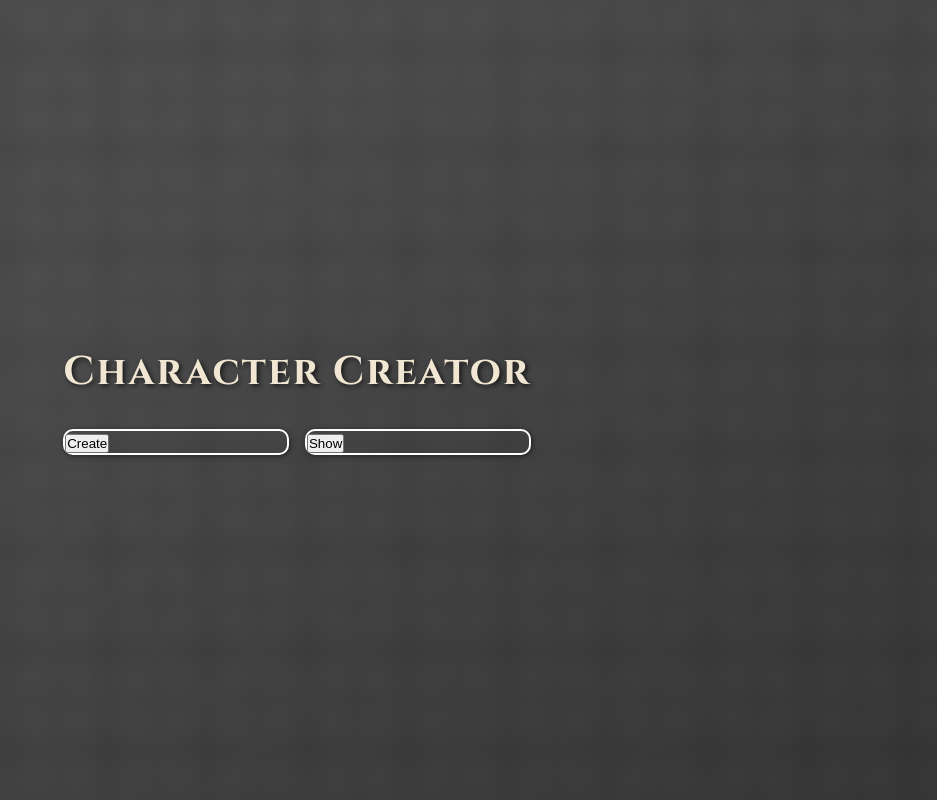
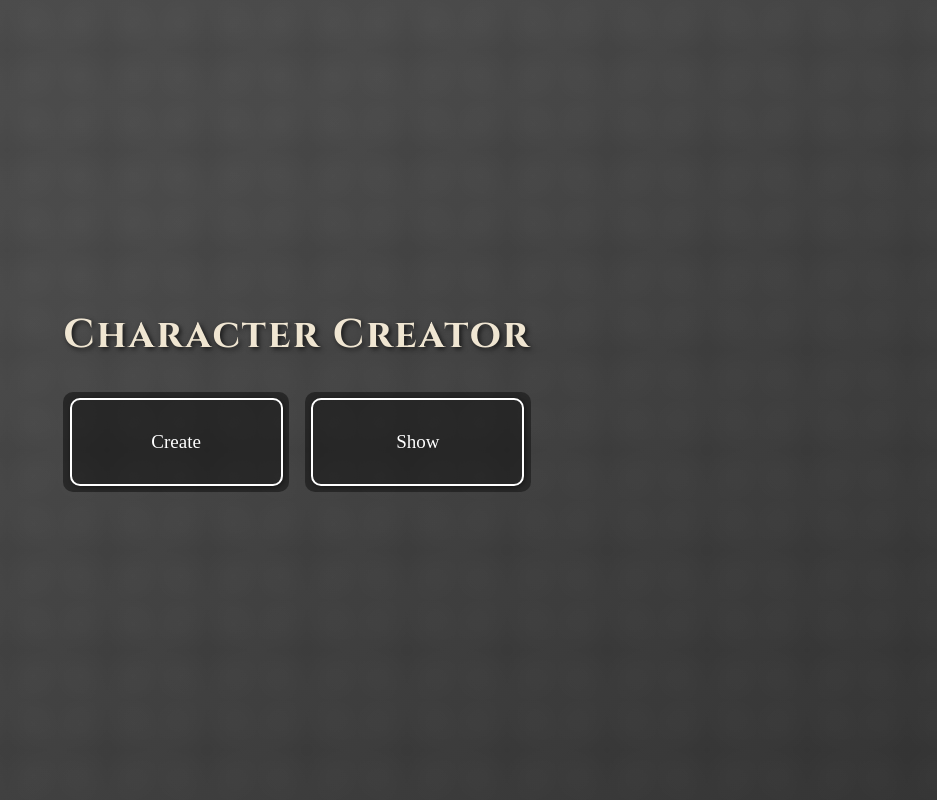
Before and after one commit to Espadv69/Character-Creator, a React (Vite) app: page / in a window 1280 px wide. Shown: the whole page, without its empty margins (343-1280 px from the left). Built offline with nearby package versions, Linux system fonts and the light colour scheme; a web font is replaced by a local one.

Commit message:
style: refactor button containers in Menu component for improved layout

```diff
--- a/src/components/Menu.jsx
+++ b/src/components/Menu.jsx
@@ -8,12 +8,12 @@ export const Menu = () => {
       <h1 className="h1-menu-title">Character Creator</h1>
 
       <div className="container-buttons-menu">
-        <div className="button-menu">
-          <button>Create</button>
+        <div className="container-button-menu">
+          <button className="button-menu">Create</button>
         </div>
 
-        <div className="button-menu">
-          <button>Show</button>
+        <div className="container-button-menu">
+          <button className="button-menu">Show</button>
         </div>
       </div>
     </main>
```
